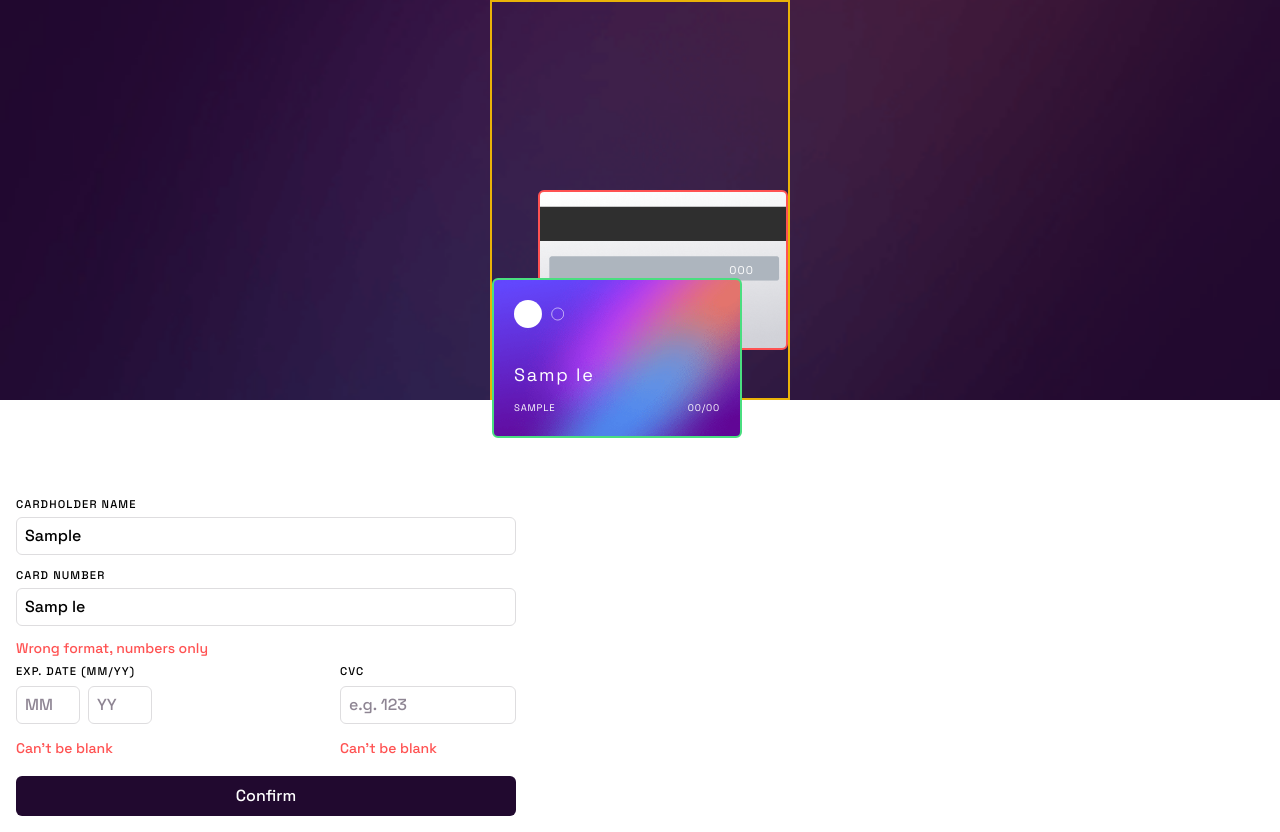
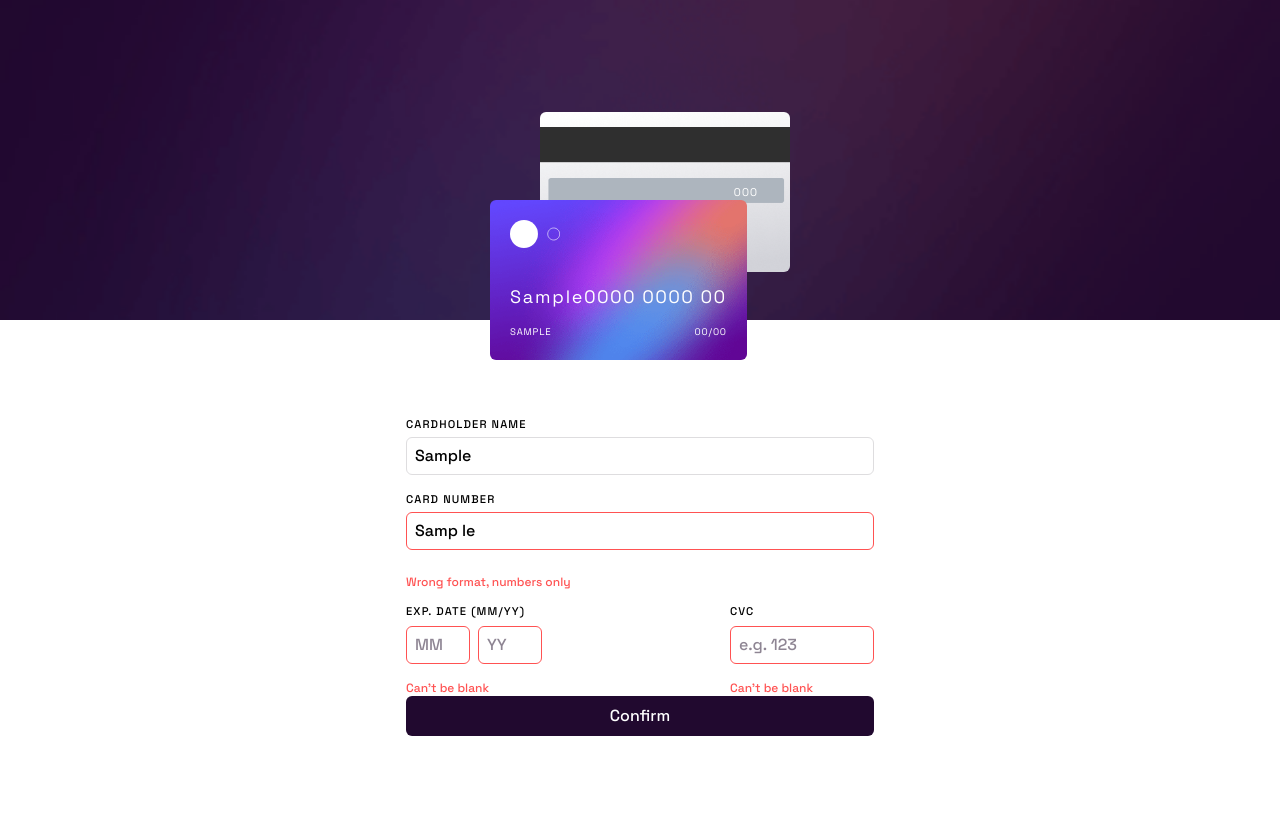
Before and after one commit to sara11211/interactive-card-details-form, a React (Vite) app: page / in a window 1280 px wide. Both pictures are taken after typing "Sample", "Sample", "Sample", "Sample", "Sample" into the empty fields and a click on the button "Confirm". Built offline with nearby package versions, Linux system fonts and the light colour scheme.

Commit message:
form improved

```diff
--- a/src/App.jsx
+++ b/src/App.jsx
@@ -3,6 +3,7 @@ import CardBack from "./components/CardBack";
 import CardForm from "./components/CardForm";
 import CardFront from "./components/CardFront";
 import CardsLayout from "./layouts/CardsLayout";
+import ThankYou from "./components/ThankYou";
 
 const App = () => {
   const [cardholderName, setCardholderName] = useState("");
@@ -13,8 +14,8 @@ const App = () => {
 
   return (
     <main className="w-full h-screen font-medium font-space-grotesk">
-      <div className="bg-[url('../src/assets/images/bg-main-mobile.png')] bg-no-repeat bg-cover bg-center h-[50%] flex justify-center items-center w-full">
-        <div className="min-w-[300px] border-2 h-full border-yellow-500 relative">
+      <div className="bg-[url('../src/assets/images/bg-main-mobile.png')] bg-no-repeat bg-cover bg-center h-[40%] flex justify-center items-center w-full">
+        <div className="min-w-[300px] h-full relative pt-24">
           <CardFront
             cardholderName={cardholderName}
             cardNumber={cardNumber}
@@ -25,7 +26,7 @@ const App = () => {
           <CardBack cvc={cvc} />
         </div>
       </div>
-      <div className="mt-24 max-w-[500px] mx-4">
+      <div className="py-24 max-w-[500px] px-4 mx-auto">
         <CardForm
           setCardholderName={setCardholderName}
           setCardNumber={setCardNumber}
@@ -34,6 +35,9 @@ const App = () => {
           setCvc={setCvc}
         />
       </div>
+      {/* <div className="my-24 max-w-[280px] grid mx-auto">
+      <ThankYou />
+      </div> */}
     </main>
   );
 };
--- /dev/null
+++ b/src/components/Button.jsx
@@ -0,0 +1,9 @@
+import React from 'react'
+
+const Button = () => {
+  return (
+    <div>Button</div>
+  )
+}
+
+export default Button
--- a/src/components/CardBack.jsx
+++ b/src/components/CardBack.jsx
@@ -1,9 +1,16 @@
 const CardBack = ({ cvc }) => {
+  const cvcFormatted = (cvc || "000").padEnd(3, "0");
+
   return (
-    <div className="border-2 border-red bg-[url('../src/assets/images/bg-card-back.png')] bg-center bg-no-repeat card py-16 flex items-center justify-end px-8 bottom-12 right-0">
-      <p className="text-[0.7rem] tracking-widest">{cvc || '000'}</p>
+    <div className="bg-[url('../src/assets/images/bg-card-back.png')] bg-center bg-no-repeat card py-16 flex items-center justify-end px-8 bottom-12 right-0">
+      <p
+        className="text-[0.7rem] tracking-widest"
+        style={{ fontVariantNumeric: "tabular-nums" }}
+      >
+        {cvcFormatted}
+      </p>
     </div>
   );
-}
+};
 
-export default CardBack
+export default CardBack;
--- a/src/components/CardForm.jsx
+++ b/src/components/CardForm.jsx
@@ -1,14 +1,19 @@
 import { useForm } from "react-hook-form";
 import InputMask from "react-input-mask";
 
-const CardForm = ({ setCardholderName, setCardNumber, setExpMonth, setExpYear, setCvc }) => {
-
+const CardForm = ({
+  setCardholderName,
+  setCardNumber,
+  setExpMonth,
+  setExpYear,
+  setCvc,
+}) => {
   const {
     register,
     handleSubmit,
     formState: { errors },
   } = useForm({
-    mode: 'onSubmit',
+    mode: "onSubmit",
   });
 
   const onSubmit = (data) => {
@@ -17,7 +22,6 @@ const CardForm = ({ setCardholderName, setCardNumber, setExpMonth, setExpYear, s
 
   return (
     <form onSubmit={handleSubmit(onSubmit)} className="form">
-
       <label htmlFor="cardholderName" className="input-label">
         cardholder name
       </label>
@@ -29,15 +33,17 @@ const CardForm = ({ setCardholderName, setCardNumber, setExpMonth, setExpYear, s
             value: /^[A-Za-zÀ-ÿ ]+$/,
             message: "Wrong format, letters only",
           },
-          onChange: (e) => setCardholderName(e.target.value)
+          onChange: (e) => setCardholderName(e.target.value),
         })}
         type="text"
         id="cardholderName"
         placeholder="e.g. Jane Appleseed"
-        className="input-field"
+        className={`input-field ${errors.cardholderName ? "border-red" : ""}`}
       />
 
-      {errors.cardholderName && <span className="error">{errors.cardholderName.message}</span>}
+      {errors.cardholderName && (
+        <span className="error">{errors.cardholderName.message}</span>
+      )}
 
       <label htmlFor="cardholderNumber" className="input-label">
         card number
@@ -49,57 +55,66 @@ const CardForm = ({ setCardholderName, setCardNumber, setExpMonth, setExpYear, s
         {...register("cardNumber", {
           required: "Can't be blank",
           validate: {
-            pattern: value => /^\d{0,4} ?\d{0,4} ?\d{0,4} ?\d{0,4}$/.test(value) || "Wrong format, numbers only",
-            length: value => value.length === 19 || "Card number is too short"
+            pattern: (value) =>
+              /^\d{0,4} ?\d{0,4} ?\d{0,4} ?\d{0,4}$/.test(value) ||
+              "Wrong format, numbers only",
+            length: (value) =>
+              value.length === 19 || "Card number is too short",
           },
-          onChange: (e) => setCardNumber(e.target.value)
+          onChange: (e) => setCardNumber(e.target.value),
         })}
         id="cardNumber"
         placeholder="e.g. 1234 5678 9123 0000"
-        className="input-field"
+        className={`input-field ${errors.cardNumber ? "border-red" : ""}`}
       />
 
-      {errors.cardNumber && <span className="error">{errors.cardNumber.message}</span>}
+      {errors.cardNumber && (
+        <span className="error">{errors.cardNumber.message}</span>
+      )}
 
       <div className="flex items-center justify-between">
-        <div>
+        <div className="relative">
           <label htmlFor="expMonth" className="input-label">
             exp. date (mm/yy)
           </label>
-
           <div className="flex items-center gap-2">
             <InputMask
               mask="99"
               maskChar=""
               {...register("expMonth", {
                 required: "Can't be blank",
-                validate: value => (value >= 1 && value <= 12) || "Invalid month",
-                onChange: (e) => setExpMonth(e.target.value)
-                }
-              )}
+                validate: (value) =>
+                  (value >= 1 && value <= 12) || "Invalid month",
+                onChange: (e) => setExpMonth(e.target.value),
+              })}
               id="expMonth"
               placeholder="MM"
-              className="input-field w-16"
+              className={`w-16 input-field ${
+                errors.expMonth ? "border-red" : ""
+              }`}
             />
             <InputMask
               mask="99"
               maskChar=""
               {...register("expYear", {
                 required: "Can't be blank",
-                onChange: (e) => setExpYear(e.target.value)
+                onChange: (e) => setExpYear(e.target.value),
               })}
               id="expYear"
               placeholder="YY"
-              className="input-field w-16"
+              className={`w-16 input-field ${
+                errors.expYear ? "border-red" : ""
+              }`}
             />
-
           </div>
-
-          {(errors.expMonth || errors.expYear) && <span className="error">{errors.expMonth.message || errors.expYear.message}</span>}
-
+          {(errors.expMonth || errors.expYear) && (
+            <span className="absolute left-0 -bottom-6 error">
+              {errors.expMonth?.message || errors.expYear?.message}
+            </span>
+          )}
         </div>
 
-        <div>
+        <div className="relative">
           <label htmlFor="cvc" className="input-label">
             cvc
           </label>
@@ -109,18 +124,21 @@ const CardForm = ({ setCardholderName, setCardNumber, setExpMonth, setExpYear, s
             maskChar=""
             {...register("cvc", {
               required: "Can't be blank",
-              onChange: (e) => setCvc(e.target.value)
+              onChange: (e) => setCvc(e.target.value),
             })}
             id="cvc"
             placeholder="e.g. 123"
-            className="input-field w-44"
+            className={`w-36 input-field ${
+              errors.cvc ? "border-red" : ""
+            }`}
           />
-          {errors.cvc && <span className="error">{errors.cvc.message}</span>}
+          {errors.cvc && <span className="absolute left-0 error -bottom-6">{errors.cvc.message}</span>}
         </div>
       </div>
 
-      <button type="submit" className="button">Confirm</button>
-
+      <button type="submit" className="py-2 mt-4 button">
+        Confirm
+      </button>
     </form>
   );
 };
--- a/src/components/CardFront.jsx
+++ b/src/components/CardFront.jsx
@@ -1,16 +1,26 @@
 import { bgCardFront, cardLogo } from "../assets/images";
 
 const CardFront = ({ cardholderName, cardNumber, expMonth, expYear }) => {
+  const formattedCardNumber = (cardNumber || "")
+    .replace(/\s+/g, "")
+    .padEnd(16, "0")
+    .replace(/(\d{4})(?=\d)/g, "$1 ");
+
   return (
-    <div className="card bg-[url('../src/assets/images/bg-card-front.png')] z-10 p-5 grid gap-8 border-2 border-green-400 -bottom-10">
+    <div className="card bg-[url('../src/assets/images/bg-card-front.png')] z-10 p-5 grid gap-8 -bottom-10">
       <img src={cardLogo} alt="card logo" width={50} />
       <div className="grid gap-3">
-        <p className="text-lg tracking-widest text-left">
-          {cardNumber || '0000 0000 0000 0000'}
+        <p
+          className="text-lg tracking-widest text-left"
+          style={{ fontVariantNumeric: "tabular-nums" }}
+        >
+          {formattedCardNumber}
         </p>
         <div className="flex justify-between items-center text-[0.6rem]">
-          <p className="uppercase">{cardholderName || 'Jane Appleseed'}</p>
-          <p>{expMonth || '00'}/{expYear || '00'}</p>
+          <p className="uppercase">{cardholderName || "Jane Appleseed"}</p>
+          <p>
+            {expMonth || "00"}/{expYear || "00"}
+          </p>
         </div>
       </div>
     </div>
--- /dev/null
+++ b/src/components/ThankYou.jsx
@@ -0,0 +1,21 @@
+import React from "react";
+import { iconCompleted } from "../assets/images";
+
+const ThankYou = () => {
+  return (
+    <div className="grid gap-8 text-center">
+      <div className="mx-auto">
+        <img src={iconCompleted} alt="icon completed submission" />
+      </div>
+      <div className="grid gap-2">
+        <h2 className="text-xl font-semibold tracking-widest uppercase">thank you!</h2>
+        <p className="text-sm tracking-wide md:text-base text-dark-grayish-violet">
+          We've added your card details
+        </p>
+      </div>
+      <button className="py-2 text-sm md:text-base button">Continue</button>
+    </div>
+  );
+};
+
+export default ThankYou;
--- a/src/index.css
+++ b/src/index.css
@@ -24,11 +24,22 @@
   }
 
   .input-field {
-    @apply block border border-light-grayish-violet px-2 py-1.5 rounded-md mt-1 mb-3;
+    @apply block border border-light-grayish-violet px-2 py-1.5 rounded-md mt-1 mb-4
+    ;
+  }
+
+  .input-field:focus {
+    @apply border-transparent;
+    outline: none;
+    border-color: transparent;
+    background-image: linear-gradient(white, white),
+                      linear-gradient(to right, hsl(249, 99%, 64%), hsl(278, 94%, 30%));
+    background-origin: border-box;
+    background-clip: padding-box, border-box;
   }
 
   .button {
-    @apply bg-very-dark-violet text-white rounded-md py-2 mt-4
+    @apply bg-very-dark-violet text-white rounded-md
   }
 
   .form {
@@ -36,6 +47,6 @@
   }
 
   .error {
-    @apply text-red text-sm
+    @apply text-red text-xs py-2
   }
 }
```
